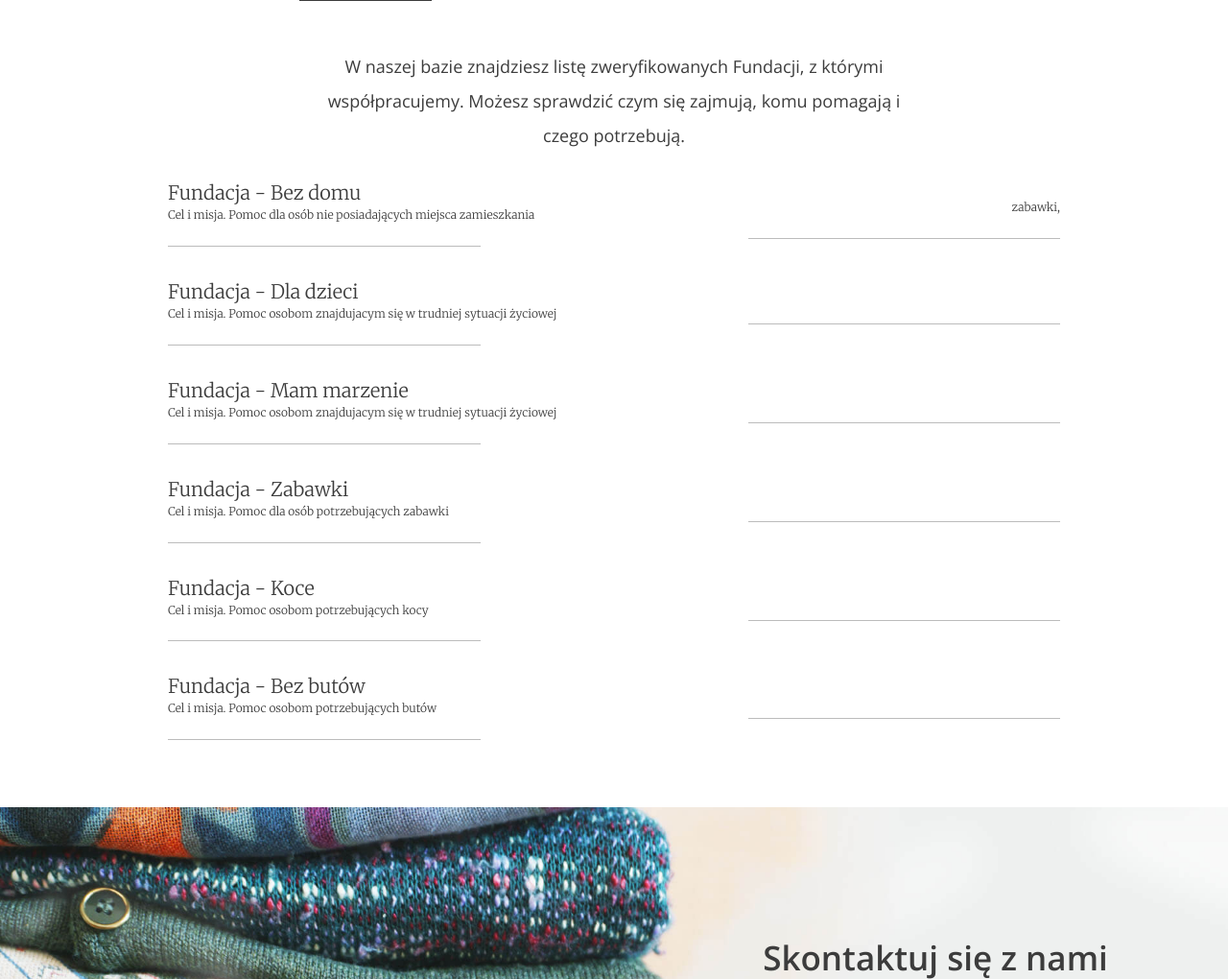
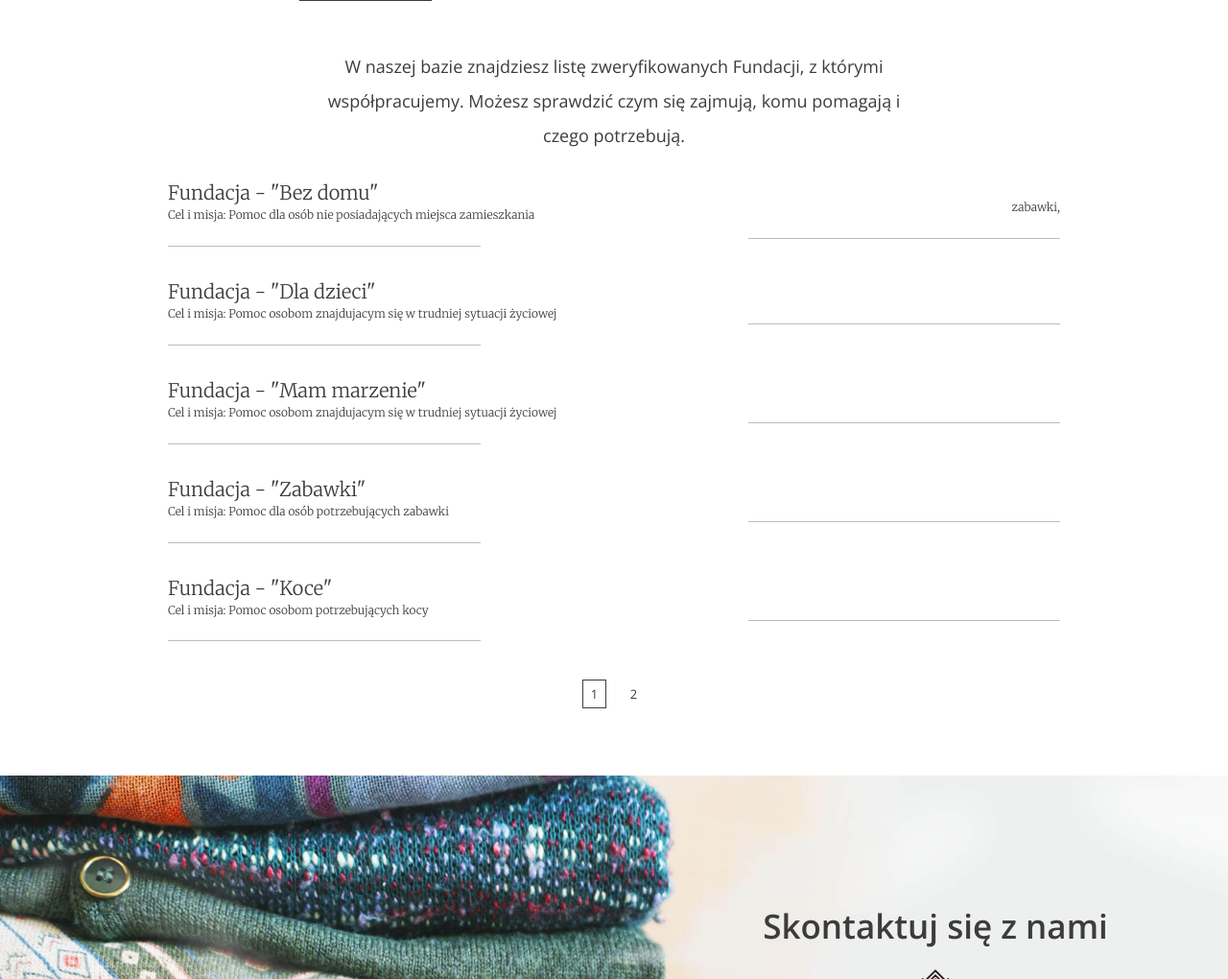
Before and after one commit to astazja/CharityDonation, a Django app: page / in a window 1280 px wide. Shown: the part 2844-3864 px from the top of the page at 96% size. Run offline with Django 3.2, Linux system fonts and the light colour scheme; data comes from the database, SQL or seed files in the repository; tables that the repository leaves empty hold one stand-in row (values such as "Sample post"); parts of the project's set-up code (start-up, migrations or seed data) failed here and were passed over.

Commit message:
Pagination

```diff
--- a/accounts/views.py
+++ b/accounts/views.py
@@ -52,6 +52,7 @@ class ProfileView(View):
                                                                                     'pic_up_time', 'quantity')
             for don in donations:
                 sum_bag += don.quantity
+
         context = {
             'donations': donations,
             'bags': sum_bag,
--- a/donation/views.py
+++ b/donation/views.py
@@ -11,27 +11,10 @@ from django.views import View, generic
 from .forms import DonationForm
 from .models import Institution, Donation, Category
 
-
-class LandingPage(View):
-    def get(self, request):
-       bags = Donation.objects.all()
-       num_institutions = Donation.objects.values('institution_id').distinct().count()
-       institutions_list = Institution.objects.all()
-       sum_bag = 0
-       for bag in bags:
-           sum_bag += bag.quantity
-       context = {
-           'bags': sum_bag,
-           'institutions': num_institutions,
-           'institutions_list':institutions_list
-       }
-       return render(request, 'index.html', context)
-
-    # POPRAWIĆ html
 def listing( request, institution_type, page_number):
     institution_list = Institution.objects.filter(type=institution_type)
+    page = request.GET.get(f"{page_number}",1)
     paginator = Paginator(institution_list, 5)
-    page = request.GET.get(f"{page_number}",1)
     try:
         records = paginator.page(page)
     except PageNotAnInteger:
@@ -39,6 +22,22 @@ def listing( request, institution_type, page_number):
     except EmptyPage:
         records = paginator.page(paginator.num_pages)
     return records
+
+class LandingPage(View):
+    def get(self, request):
+       bags = Donation.objects.all()
+       num_institutions = Donation.objects.values('institution_id').distinct().count()
+       sum_bag = 0
+       for bag in bags:
+           sum_bag += bag.quantity
+       context = {
+           'bags': sum_bag,
+           'institutions': num_institutions,
+           'foundations': listing(request, 'fun', 'page1'),
+           'organizations': listing(request, 'non_gov_org', 'page2'),
+           'collections': listing(request, 'loc_coll', 'page3')
+       }
+       return render(request, 'index.html', context)
 
 class AddDonation(View):
     def get(self, request):
--- a/templates/change-password.html
+++ b/templates/change-password.html
@@ -1,7 +1,6 @@
 {% extends "base.html" %}
 {% load static %}
 
-<body>
 {% block content %}
     <section id="change-section" class="login-page">
       <h2>Zmień hasło</h2>
@@ -27,4 +26,3 @@
       </form>
     </section>
 {% endblock content %}
-</body>
--- a/templates/edit-profile.html
+++ b/templates/edit-profile.html
@@ -1,7 +1,6 @@
 {% extends "base.html" %}
 {% load static %}
 
-<body>
 {% block content %}
     <section id="edit-section" class="login-page">
       <h2>Zmień dane</h2>
@@ -27,4 +26,3 @@
       </form>
     </section>
 {% endblock content %}
-</body>
--- a/templates/index.html
+++ b/templates/index.html
@@ -84,33 +84,31 @@
         <p>W naszej bazie znajdziesz listę zweryfikowanych Fundacji, z którymi współpracujemy. Możesz sprawdzić czym się zajmują, komu pomagają i czego potrzebują.</p>
 
         <ul class="help--slides-items">
-            {% for institution in institutions_list %}
-                {% if institution.type == "fun" %}
+            {% for fundation in foundations %}
                 <li>
                     <div class="col">
-              <div class="title">{{ institution.name }}</div>
-              <div class="subtitle">{{ institution.description }}</div>
+                      <div class="title">Fundacja - "{{ fundation.name }}"</div>
+                      <div class="subtitle">Cel i misja: {{ fundation.description }}</div>
                     </div>
 
-            <div class="col"><div class="text">{% for cat in institution.categories.all %}{{ cat }}, {% endfor %} </div></div>
+                    <div class="col"><div class="text">{% for cat in fundation.categories.all %}{{ cat }}, {% endfor %} </div></div>
                 </li>
+            {% endfor %}
+        </ul>
+
+
+      <!-- Pagination -->
+          {% if foundations.has_other_pages %}
+            <ul class="help--slides-pagination">
+                {% for num in foundations.paginator.page_range %}
+                    {% if foundations.number == num %}
+                        <li class="btn btn--small btn--without-border active"><a>{{ num }}</a></li>
+                    {% else %}
+                        <li class="btn btn--small btn--without-border"><a href="?page1={{ num }}#help">{{num}}</a></li>
                     {% endif %}
                 {% endfor %}
-
             </ul>
-{#         Pagination#}
-{#      POPRAWIĆ#}
-{#        <ul class="help--slides-pagination">#}
-{#        {% for num in institutions_pag.paginator.page_range %}#}
-{#            {% if institutions_pag.number == num %}#}
-{#          <li><a href="?page={{ num }}" class="btn btn--small btn--without-border active" data-page="1">{{ num }}</a></li>#}
-{#            {% else %}#}
-{#          <li><a href="?page={{ num }}" class="btn btn--small btn--without-border" data-page="2">{{num}}</a></li>#}
-{#            {% endif %}#}
-{#        {% endfor %}#}
-{#          <li><a href="#" class="btn btn--small btn--without-border" data-page="3">3</a></li>#}
-{#        </ul>#}
-
+          {% endif %}
       </div>
 
 
@@ -120,55 +118,61 @@
           W naszej bazie znajdziesz listę zweryfikowanych Organizacji pozarządowych, z którymi współpracujemy. Możesz sprawdzić czym się zajmują, komu pomagają i czego potrzebują.
         </p>
         <ul class="help--slides-items">
-            {% for institution in institutions_list %}
-                {% if institution.type == "non_gov_org" %}
+            {% for organization in organizations %}
                 <li>
                     <div class="col">
-              <div class="title">{{ institution.name }}</div>
-              <div class="subtitle">{{ institution.description }}</div>
+                      <div class="title">Organizacja - "{{ organization.name }}"</div>
+                      <div class="subtitle">Cel i misja: {{ organization.description }}</div>
                     </div>
 
-            <div class="col"><div class="text">{% for cat in institution.categories.all %} {{ cat }}, {% endfor %} </div></div>
+                    <div class="col"><div class="text">{% for cat in organization.categories.all %} {{ cat }}, {% endfor %} </div></div>
                 </li>
+            {% endfor %}
+        </ul>
+
+        <!-- Pagination -->
+          {% if organizations.has_other_pages %}
+            <ul class="help--slides-pagination">
+                {% for num in organizations.paginator.page_range %}
+                    {% if organizations.number == num %}
+                        <li class="btn btn--small btn--without-border active"><a>{{ num }}</a></li>
+                    {% else %}
+                        <li class="btn btn--small btn--without-border"><a href="?page1={{ num }}#help">{{num}}</a></li>
                     {% endif %}
                 {% endfor %}
             </ul>
-
-        <!-- Pagination
-        <ul class="help--slides-pagination">
-          <li><a href="#" class="btn btn--small btn--without-border active" data-page="1">1</a></li>
-          <li><a href="#" class="btn btn--small btn--without-border" data-page="2">2</a></li>
-          <li><a href="#" class="btn btn--small btn--without-border" data-page="3">3</a></li>
-          <li><a href="#" class="btn btn--small btn--without-border" data-page="4">4</a></li>
-          <li><a href="#" class="btn btn--small btn--without-border" data-page="5">5</a></li>
-        </ul>
-        -->
+          {% endif %}
       </div>
 
       <!-- SLIDE 3 -->
       <div class="help--slides" data-id="3">
         <p>W naszej bazie znajdziesz listę zweryfikowanych Zbiórek lokalnych, z którymi współpracujemy. Możesz sprawdzić czym się zajmują, komu pomagają i czego potrzebują.</p>
         <ul class="help--slides-items">
-            {% for institution in institutions_list %}
-                {% if institution.type == "loc_coll" %}
+            {% for collection in collections %}
                 <li>
                     <div class="col">
-              <div class="title">{{institution.name}}</div>
-              <div class="subtitle">{{institution.description}}</div>
+                      <div class="title">Nazwa zbiórki: "{{collection.name}}"</div>
+                      <div class="subtitle">Cel i misja: "{{collection.description}}"</div>
                     </div>
 
-            <div class="col"><div class="text">{% for cat in institution.categories.all %} {{cat}}, {% endfor %}</div></div>
+                    <div class="col"><div class="text">{% for cat in collection.categories.all %} {{cat}}, {% endfor %}</div></div>
                 </li>
+            {% endfor %}
+        </ul>
+
+        <!-- Pagination -->
+          {% if collections.has_other_pages %}
+            <ul class="help--slides-pagination">
+                {% for num in collections.paginator.page_range %}
+                    {% if collections.number == num %}
+                        <li class="btn btn--small btn--without-border active"><a>{{ num }}</a></li>
+                    {% else %}
+                        <li class="btn btn--small btn--without-border"><a href="?page1={{ num }}#help">{{num}}</a></li>
                     {% endif %}
                 {% endfor %}
             </ul>
+          {% endif %}
 
-        <!-- Pagination
-        <ul class="help--slides-pagination">
-          <li><a href="#" class="btn btn--small btn--without-border active" data-page="1">1</a></li>
-          <li><a href="#" class="btn btn--small btn--without-border" data-page="2">2</a></li>
-        </ul>
-        -->
       </div>
     </section>
     <script src="{% static "js/app.js" %}"></script>
--- a/templates/register.html
+++ b/templates/register.html
@@ -1,7 +1,6 @@
 {% extends "base.html" %}
 {% load static %}
 
-<body>
 {% block content %}
     <section id="register-section" class="login-page">
       <h2>Załóż konto</h2>
@@ -23,4 +22,3 @@
       </form>
     </section>
 {% endblock content %}
-</body>
```
Also changed, not shown: README.md, accounts/forms.py (line endings or trailing spaces), donation/migrations/0002_populate.py, imgs/screen.png (added), imgs/screen1.png (added), imgs/screen2.png (added), imgs/screen3.png (added), imgs/screen4.png (added), imgs/screen5.png (added), templates/login.html (line endings or trailing spaces), templates/profile.html (line endings or trailing spaces). Lines whose indentation alone changed are shown as unchanged.
